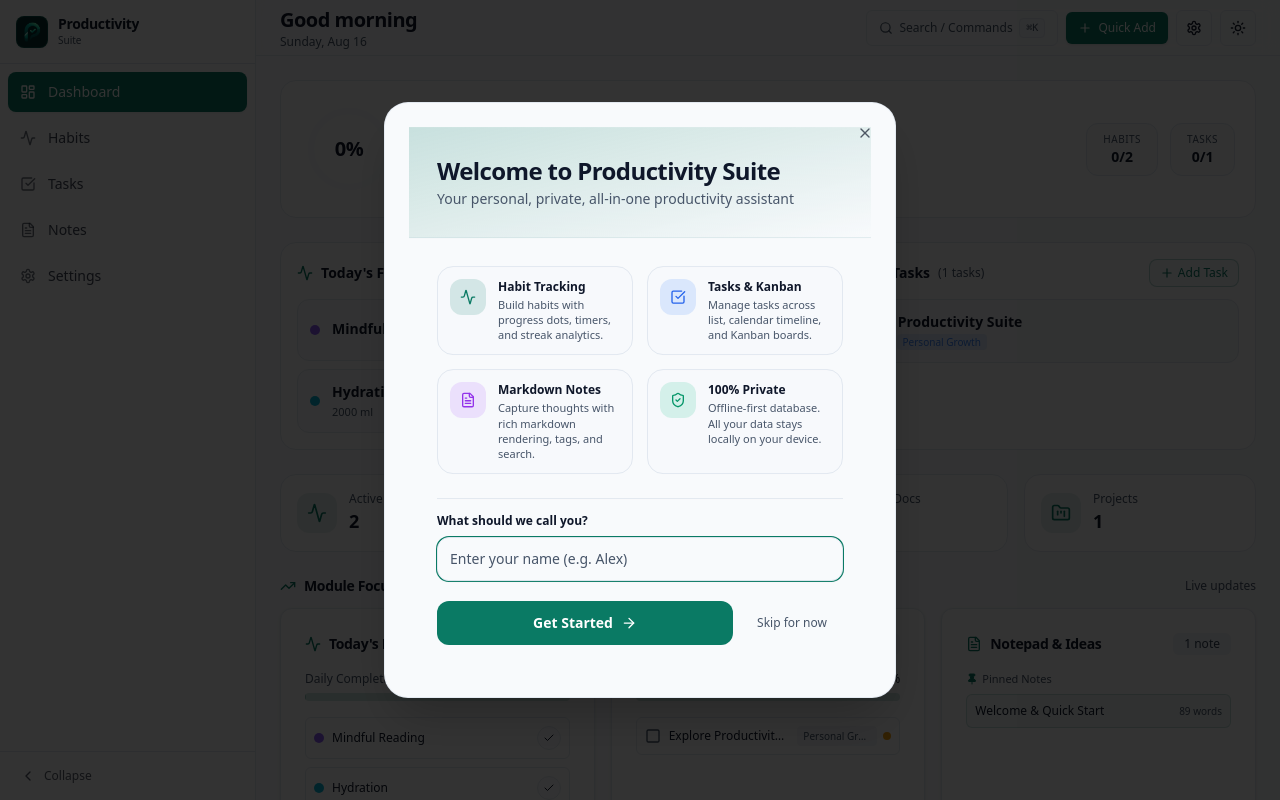
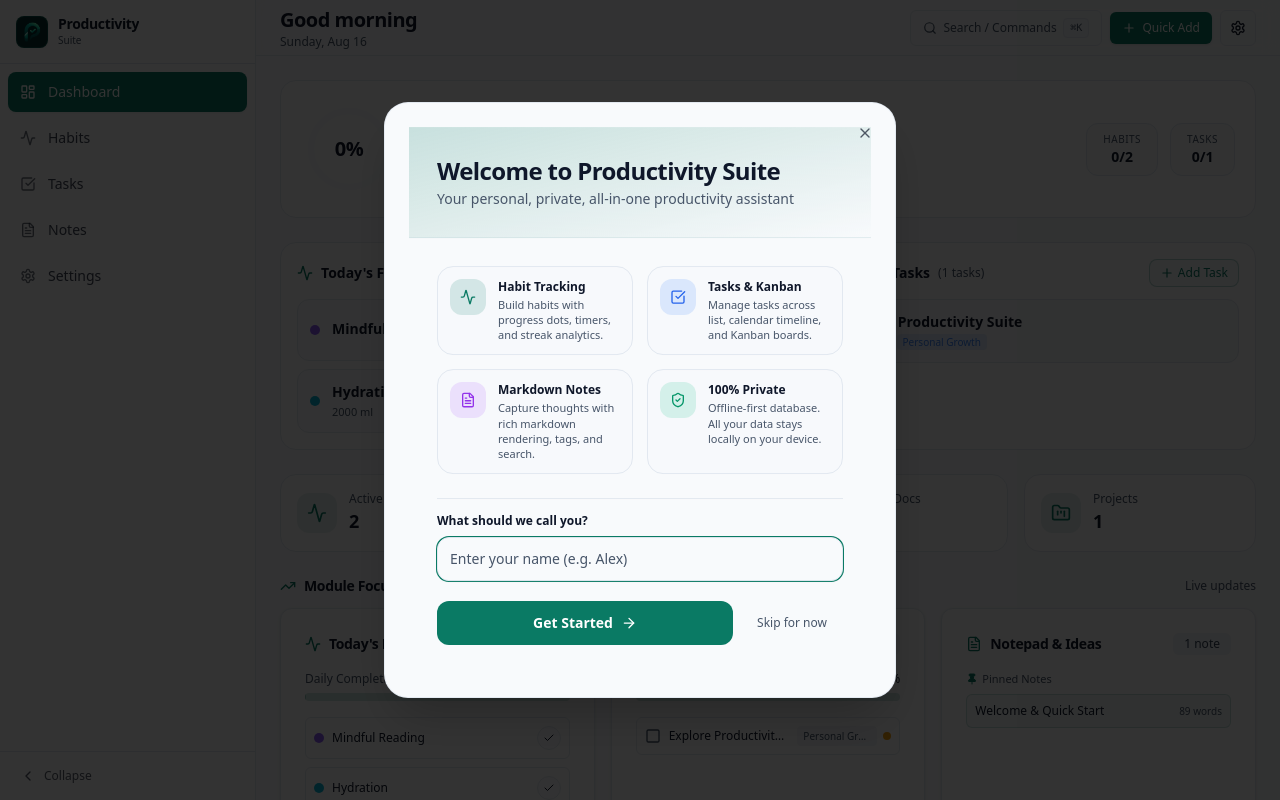
Before and after one commit to Hari31416/productivity-suite, a React (Vite) app: page / in a window 1280 px wide. Built offline with nearby package versions, Linux system fonts and the light colour scheme.

Commit message:
fix(frontend): remove redundant theme switcher from main header
- Rely on Settings view for theme selection and reduce header icon clutter

```diff
--- a/src/components/layout/Header.tsx
+++ b/src/components/layout/Header.tsx
@@ -1,12 +1,5 @@
-import { Sun, Moon, Laptop, Plus, Menu, Search, Settings } from 'lucide-react'
-import { useTheme } from '@/core/theme/useTheme'
+import { Plus, Menu, Search, Settings } from 'lucide-react'
 import { Button } from '@/components/ui/button'
-import {
-  DropdownMenu,
-  DropdownMenuContent,
-  DropdownMenuItem,
-  DropdownMenuTrigger
-} from '@/components/ui/dropdown-menu'
 import { cn } from '@/lib/utils'
 
 export interface HeaderProps {
@@ -28,8 +21,6 @@ export function Header({
   onOpenCommandPalette,
   onToggleSidebar
 }: HeaderProps) {
-  const { theme, setTheme } = useTheme()
-
   return (
     <header className="sticky top-0 z-40 flex h-14 w-full items-center justify-between border-b bg-background/95 px-3 pt-[env(safe-area-inset-top,0px)] backdrop-blur supports-[backdrop-filter]:bg-background/60 sm:px-6">
       <div className="flex items-center gap-2 sm:gap-3 min-w-0 flex-1 mr-2">
@@ -102,38 +93,6 @@ export function Header({
             <Settings className="h-4 w-4" />
           </Button>
         )}
-
-        <DropdownMenu>
-          <DropdownMenuTrigger asChild>
-            <Button
-              variant="outline"
-              size="icon"
-              className="h-9 w-9 min-h-[36px] min-w-[36px] sm:h-8 sm:w-8"
-              aria-label="Select theme"
-            >
-              <Sun className="h-4 w-4 rotate-0 scale-100 transition-all dark:-rotate-90 dark:scale-0" />
-              <Moon className="absolute h-4 w-4 rotate-90 scale-0 transition-all dark:rotate-0 dark:scale-100" />
-              <span className="sr-only">Toggle theme</span>
-            </Button>
-          </DropdownMenuTrigger>
-          <DropdownMenuContent align="end">
-            <DropdownMenuItem onClick={() => setTheme('light')}>
-              <Sun className="mr-2 h-4 w-4" />
-              <span>Light</span>
-              {theme === 'light' && <span className="ml-auto text-xs text-primary">Active</span>}
-            </DropdownMenuItem>
-            <DropdownMenuItem onClick={() => setTheme('dark')}>
-              <Moon className="mr-2 h-4 w-4" />
-              <span>Dark</span>
-              {theme === 'dark' && <span className="ml-auto text-xs text-primary">Active</span>}
-            </DropdownMenuItem>
-            <DropdownMenuItem onClick={() => setTheme('system')}>
-              <Laptop className="mr-2 h-4 w-4" />
-              <span>System</span>
-              {theme === 'system' && <span className="ml-auto text-xs text-primary">Active</span>}
-            </DropdownMenuItem>
-          </DropdownMenuContent>
-        </DropdownMenu>
       </div>
     </header>
   )
```
